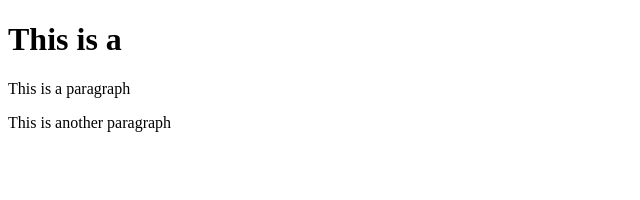
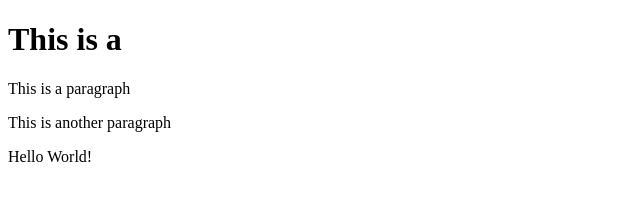
Before and after one commit to igot2bfreee/git-test, a website: page index.html in a window 1280 px wide. Shown: the whole page, without its empty margins (0-640 px from the left). Drawn offline with Linux system fonts and the light colour scheme.

Commit message:
Using NPM

```diff
--- a/index.html
+++ b/index.html
@@ -4,5 +4,6 @@
         <h1>This is a <Header></Header></h1>
         <p>This is a paragraph</p>
         <p>This is another paragraph</p>
+        <p>Hello World!</p>
     </body>
 </html>
```
Also changed, not shown: package.json (added, +24 -0 lines), 2 other files.
